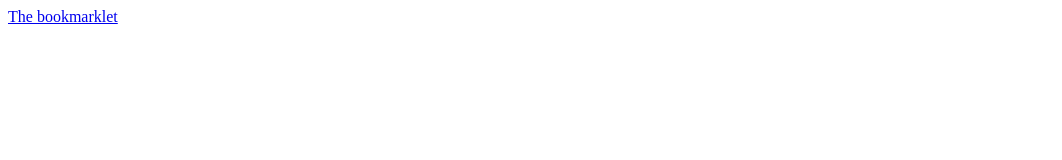
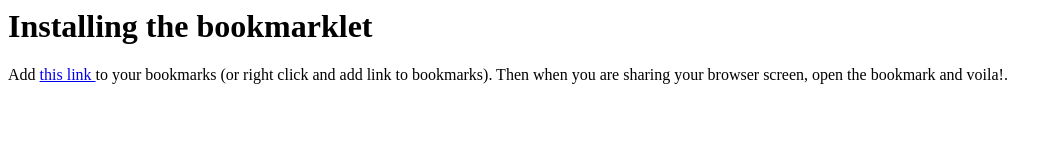
Before and after one commit to hmps/share-screen-and-camera-in-hangouts-bookmarklet, a plain HTML site: page index.html in a window 1280 px wide. Shown: the whole page, without its empty margins (0-1062 px from the left). Drawn offline with Linux system fonts and the light colour scheme.

Commit message:
Update index.html

```diff
--- a/index.html
+++ b/index.html
@@ -1,5 +1,13 @@
 <html>
   <body>
-    <a href="javascript:(function()%7Bnavigator.getUserMedia%3Dnavigator.getUserMedia%7C%7Cnavigator.webkitGetUserMedia%7C%7Cnavigator.mozGetUserMedia%7C%7Cnavigator.msGetUserMedia%3Bvar%20mirror%3Ddocument.querySelector(%22%23lol-mirror%22)%3Bmirror%3F(mirror.parentElement.removeChild(mirror)%2Cwindow.mirrorStream.stop())%3Anavigator.getUserMedia(%7Bvideo%3A!0%7D%2Cfunction(e)%7Bwindow.mirrorStream%3De%3Bvar%20r%3Ddocument.createElement(%22video%22)%2Ct%3Ddocument.querySelector(%22body%22)%2Co%3Dwindow.getComputedStyle(t)%2Ci%3DNumber(o.width.replace(%2Fpx%24%2F%2C%22%22))%2Cd%3D(Number(o.height.replace(%2Fpx%24%2F%2C%22%22))%2Ci%2F6)%2Ca%3D3*d%2F4%2Cn%3Di%2F2-d%2F2%3Br.id%3D%22lol-mirror%22%2Cr.style.width%3Dd%2B%22px%22%2Cr.style.height%3Da%2B%22px%22%2Cr.style.position%3D%22fixed%22%2Cr.style.bottom%3D0%2Cr.style.left%3Dn%2B%22px%22%2Cr.style.transform%3D%22rotateY(180deg)%22%2Cr.style%5B%22z-index%22%5D%3D9999999%2Cdocument.querySelector(%22body%22).appendChild(r)%2Cr.src%3Dwindow.URL.createObjectURL(e)%2Cr.play()%2Cdocument.addEventListener(%22scroll%22%2Cfunction()%7Br.style.top%3Ddocument.body.scrollTop%2B%22px%22%7D)%7D%2Cfunction(e)%7Bconsole.log(e)%7D)%7D)()">The bookmarklet</a>
+    <h1>Installing the bookmarklet</h1>
+
+    Add
+
+    <a href="javascript:(function()%7Bnavigator.getUserMedia%3Dnavigator.getUserMedia%7C%7Cnavigator.webkitGetUserMedia%7C%7Cnavigator.mozGetUserMedia%7C%7Cnavigator.msGetUserMedia%3Bvar%20mirror%3Ddocument.querySelector(%22%23lol-mirror%22)%3Bmirror%3F(mirror.parentElement.removeChild(mirror)%2Cwindow.mirrorStream.stop())%3Anavigator.getUserMedia(%7Bvideo%3A!0%7D%2Cfunction(e)%7Bwindow.mirrorStream%3De%3Bvar%20r%3Ddocument.createElement(%22video%22)%2Ct%3Ddocument.querySelector(%22body%22)%2Co%3Dwindow.getComputedStyle(t)%2Ci%3DNumber(o.width.replace(%2Fpx%24%2F%2C%22%22))%2Cd%3D(Number(o.height.replace(%2Fpx%24%2F%2C%22%22))%2Ci%2F6)%2Ca%3D3*d%2F4%2Cn%3Di%2F2-d%2F2%3Br.id%3D%22lol-mirror%22%2Cr.style.width%3Dd%2B%22px%22%2Cr.style.height%3Da%2B%22px%22%2Cr.style.position%3D%22fixed%22%2Cr.style.bottom%3D0%2Cr.style.left%3Dn%2B%22px%22%2Cr.style.transform%3D%22rotateY(180deg)%22%2Cr.style%5B%22z-index%22%5D%3D9999999%2Cdocument.querySelector(%22body%22).appendChild(r)%2Cr.src%3Dwindow.URL.createObjectURL(e)%2Cr.play()%2Cdocument.addEventListener(%22scroll%22%2Cfunction()%7Br.style.top%3Ddocument.body.scrollTop%2B%22px%22%7D)%7D%2Cfunction(e)%7Bconsole.log(e)%7D)%7D)()">
+      this link
+    </a>
+
+    to your bookmarks (or right click and add link to bookmarks). Then when you are sharing your browser screen, open the bookmark and voila!.
   </body>
 </html>
```
